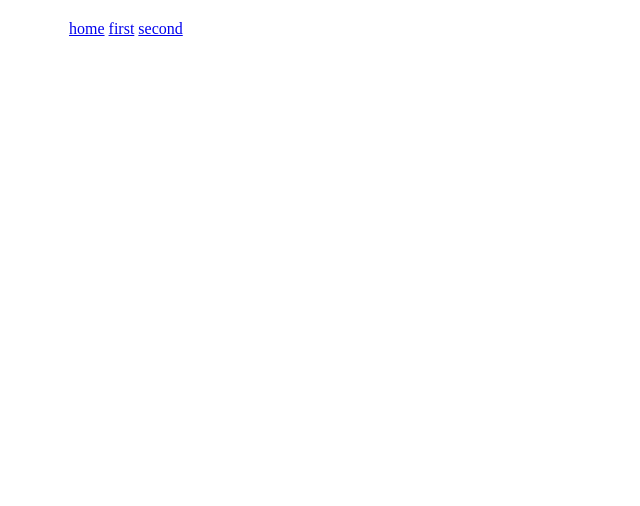
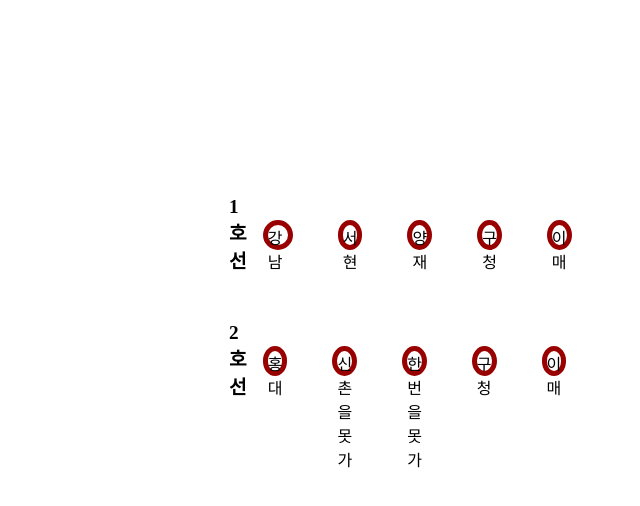
Before and after one commit to dudtjr913/practice, a website built with webpack: page index.html in a window 1280 px wide. Shown: the top 506 px of the page, without its empty margins (271-911 px from the left). Built offline with nearby package versions, Linux system fonts and the light colour scheme; files whose address does not match are found by name.

Commit message:
feat: css연습

```diff
--- a/index.html
+++ b/index.html
@@ -3,15 +3,48 @@
   <head>
     <meta charset="UTF-8" />
     <meta name="viewport" content="width=device-width, initial-scale=1.0" />
+    <link rel="stylesheet" href="subway-map.css" />
     <title>Document</title>
   </head>
   <body>
-    <div>
-      <a href="/">home</a>
-      <a href="/first">first</a>
-      <a href="/second">second</a>
+    <div class="map-wrapper">
+      <ul>
+        <span class="map-line-name">1호선</span>
+        <li class="station-list">
+          <a>강남</a>
+          <div></div>
+        </li>
+        <li class="station-list">
+          <a>서현</a>
+        </li>
+        <li class="station-list">
+          <a>양재</a>
+        </li>
+        <li class="station-list">
+          <a>구청</a>
+        </li>
+        <li class="station-list">
+          <a>이매</a>
+        </li>
+      </ul>
+      <ul>
+        <span class="map-line-name">2호선</span>
+        <li class="station-list">
+          <a>홍대</a>
+        </li>
+        <li class="station-list">
+          <a>신촌을못가</a>
+        </li>
+        <li class="station-list">
+          <a>한번을못가</a>
+        </li>
+        <li class="station-list">
+          <a>구청</a>
+        </li>
+        <li class="station-list">
+          <a>이매</a>
+        </li>
+      </ul>
     </div>
-    <div id="text"></div>
-    <script src="./src/route.js"></script>
   </body>
 </html>
--- a/subway-map.css
+++ b/subway-map.css
@@ -17,17 +17,14 @@
 }
 
 .station-list a {
-  position: absolute;
-  top: -60px;
+  display: block;
   color: black;
-  -webkit-transform: rotate(-45deg);
-  -moz-transform: rotate(-45deg);
-  -ms-transform: rotate(-45deg);
-  width: 100px;
+  width: 100%;
   text-decoration: none;
 }
 
 .station-list {
+  display: flex;
   position: relative;
   text-decoration: none;
   list-style-type: none;
@@ -35,11 +32,15 @@
   height: 20px;
   border: 5px solid #900;
   border-radius: 100%;
-  display: inline-block;
   margin-right: 45px;
 }
 
-.station-list::before {
+.station-list div {
+  width: 20px;
+  height: 2px;
+}
+
+/* .station-list::before {
   content: '';
   display: block;
   width: 50px;
@@ -48,7 +49,7 @@
   height: 5px;
   margin-left: 23px;
   margin-top: 3px;
-}
+} */
 
 .station-list .section-line {
   position: absolute;
```
